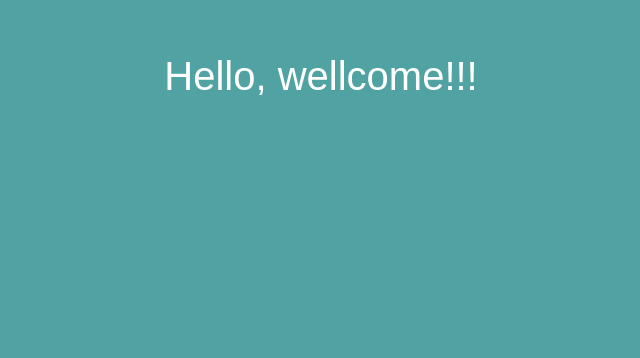
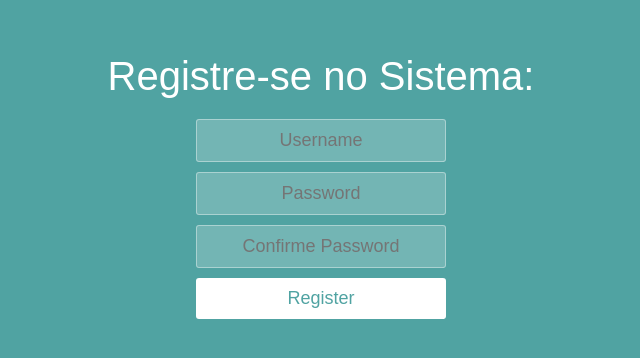
Before and after one commit to MarceloMSilveira/sandBox, a React (Vite) app: page / in a window 1280 px wide. Shown: the part 154-512 px from the top of the page, without its empty margins (319-959 px from the left). Built offline with nearby package versions, Linux system fonts and the light colour scheme.

Commit message:
exercicio para treinar uso do ternary operator

```diff
--- a/src/App.jsx
+++ b/src/App.jsx
@@ -1,11 +1,12 @@
 import Login from './components/Login'
+import Register from './components/Register';
 
 function App() {
-  const isLogged = true;
+  const userIsRegister = false;
 
   return (
     <div className="container">
-      { isLogged ? <h1>Hello, wellcome!!!</h1> : <Login />}
+      { userIsRegister ? <Login /> : <Register />}
     </div>
   )
 }
--- /dev/null
+++ b/src/components/Register.jsx
@@ -0,0 +1,14 @@
+import Input from "./Input";
+export default function Register() {
+  return (
+      <div>
+        <h1>Registre-se no Sistema:</h1>
+        <form className="form">
+          <Input type="text" placeholder="Username"/>
+          <Input type="password" placeholder="Password" />
+          <Input type="password" placeholder="Confirme Password" />
+          <button type="submit">Register</button>
+        </form>
+      </div>
+    )
+}
```
